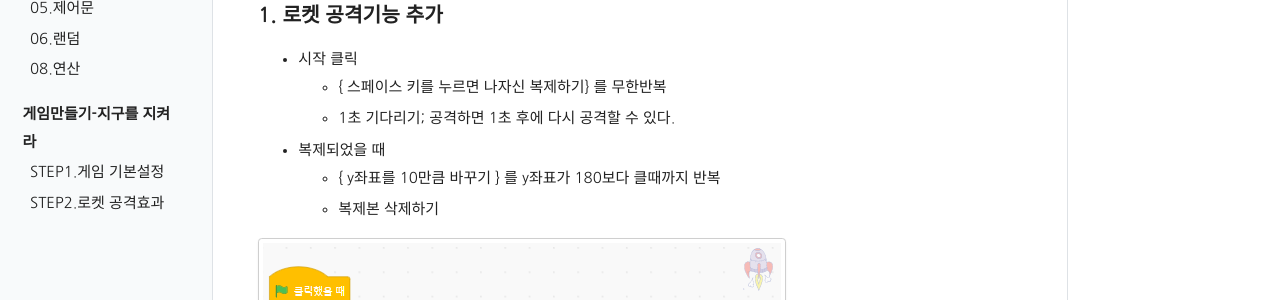
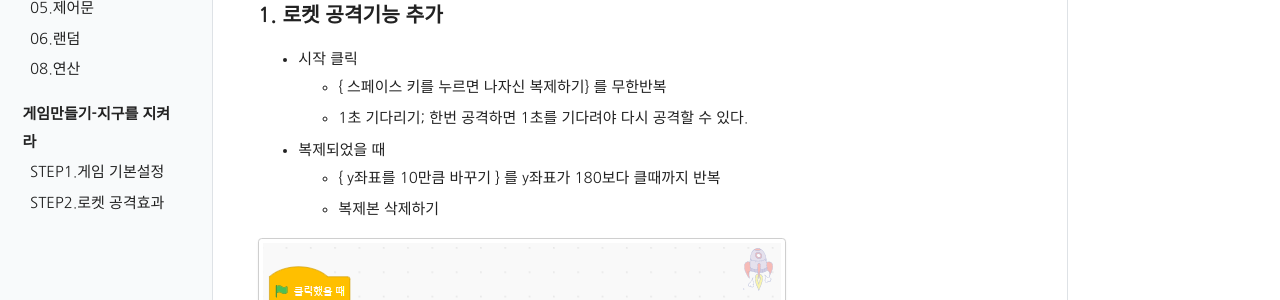
Before and after one commit to onda2me/docs, a Jekyll site: the page built from webdocs/_thinking/game02.md, in a window 1280 px wide and 900 px high. Shown: the part 291-591 px from the top of the window. Built offline with Jekyll 4.4.1, drawn with Linux system fonts in a browser that asks for light colours.

Commit message:
Update game02.md

```diff
--- a/webdocs/_thinking/game02.md
+++ b/webdocs/_thinking/game02.md
@@ -9,7 +9,7 @@ title: 게임 만들기 01 - 지구를 지켜라. STEP2. 로켓 공격효과
 ## 1. 로켓 공격기능 추가
  + 시작 클릭
     + { 스페이스 키를 누르면 나자신 복제하기} 를 무한반복
-    + 1초 기다리기; 공격하면 1초 후에 다시 공격할 수 있다.
+    + 1초 기다리기; 한번 공격하면 1초를 기다려야 다시 공격할 수 있다.
 
  + 복제되었을 때
     + { y좌표를 10만큼 바꾸기 } 를 y좌표가 180보다 클때까지 반복
```
